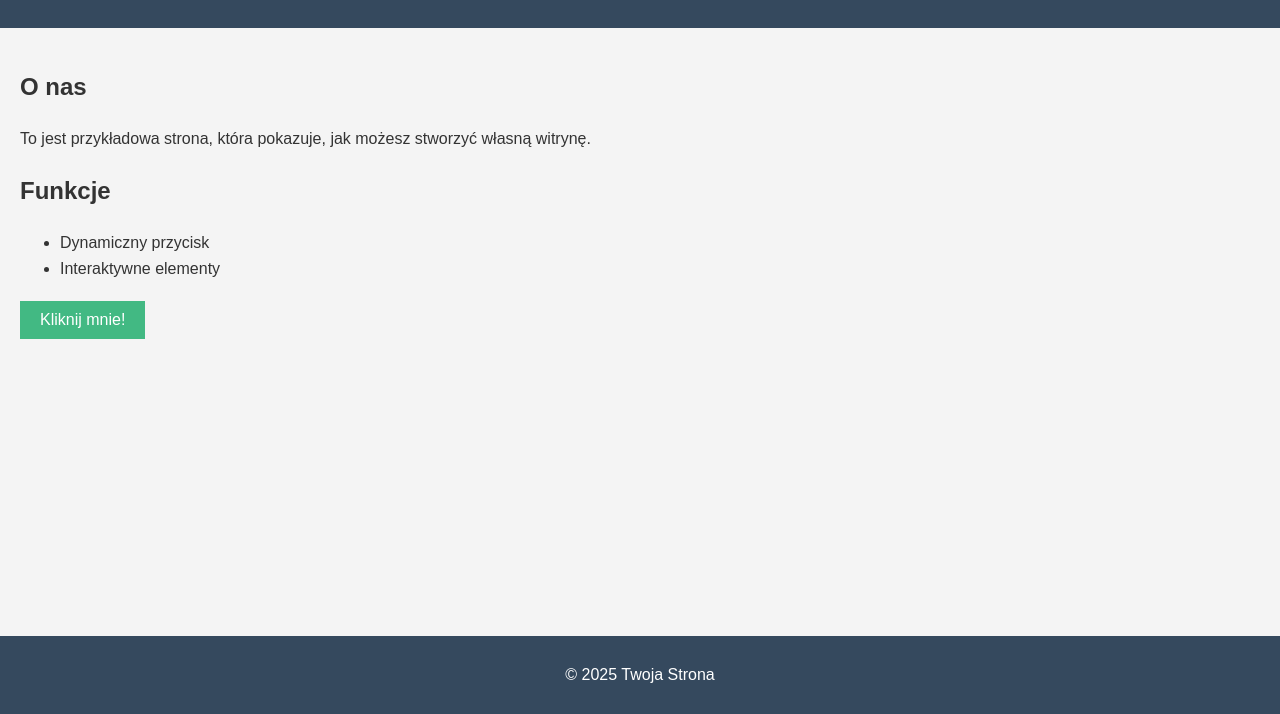
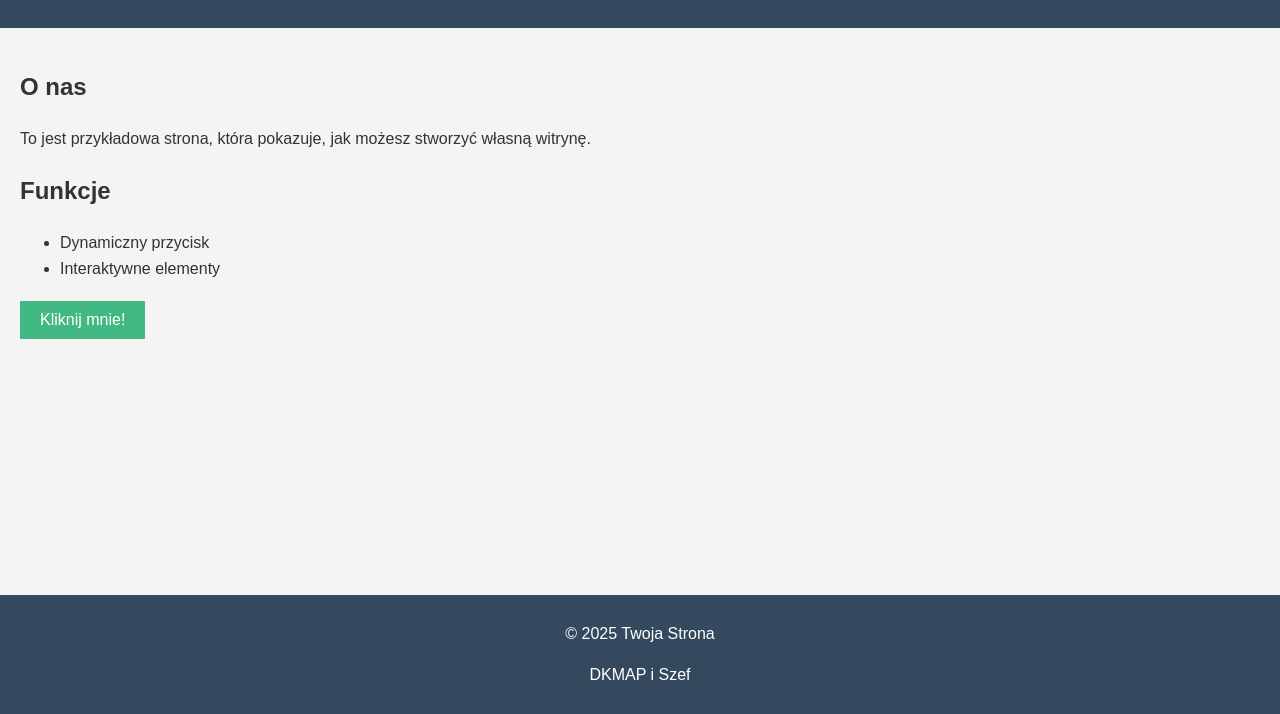
Before and after one commit to dkmapks/informatyka, a plain HTML site: page index.html in a window 1280 px wide. Shown: the part 86-800 px from the top of the page. Drawn offline with Linux system fonts and the light colour scheme.

Commit message:
Update index.html

```diff
--- a/index.html
+++ b/index.html
@@ -27,6 +27,7 @@
     </main>
     <footer>
         <p>&copy; 2025 Twoja Strona</p>
+        <p>DKMAP i Szef</p>
     </footer>
     <script src="script.js"></script>
 </body>
```
